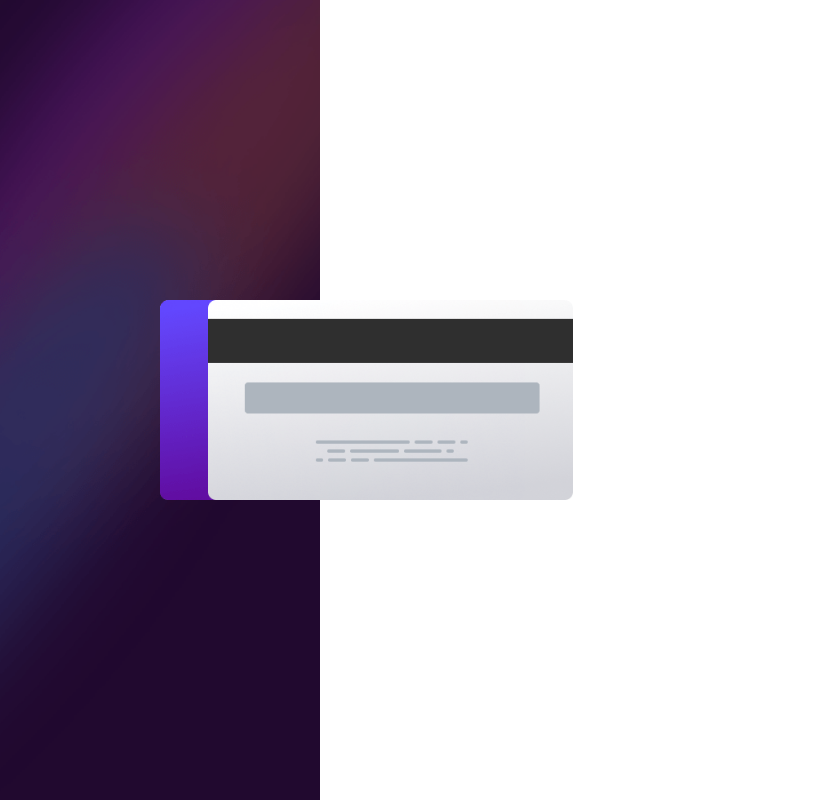
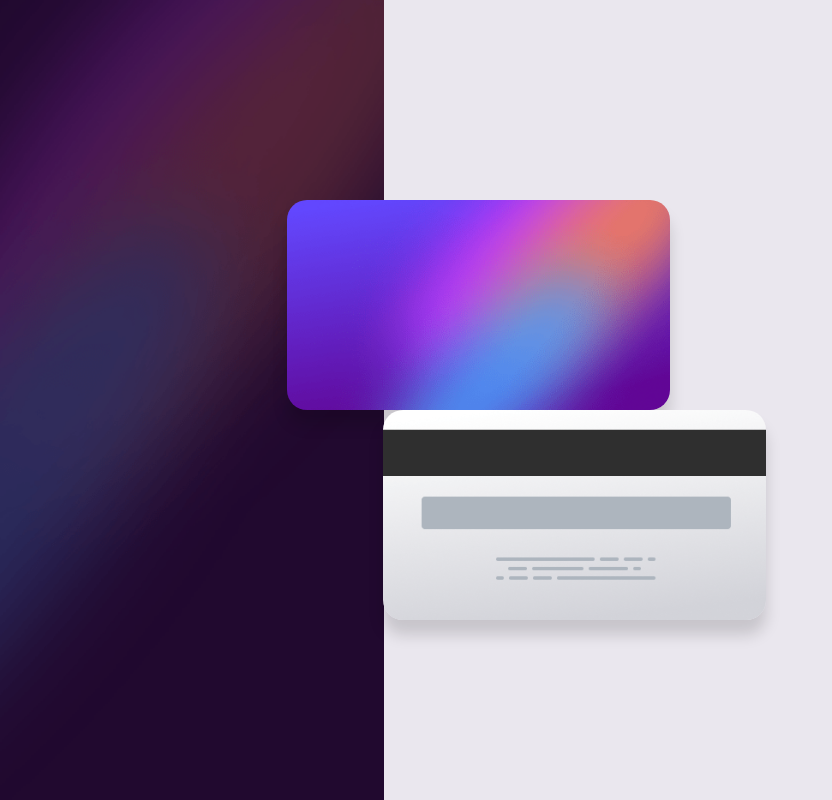
Before and after one commit to Lincoln-Araujo/Interactive-card-details-form, a React (Create React App) app: page / in a window 1280 px wide. Shown: the whole page, without its empty margins (0-832 px from the left). Built offline with nearby package versions, Linux system fonts and the light colour scheme.

Commit message:
putting a box shadow in the card images

```diff
--- a/src/index.css
+++ b/src/index.css
@@ -4,11 +4,15 @@
   font-family: sans-serif;
 }
 
+html {
+  background-color: rgb(234, 231, 238);
+}
+
 .color-bar {
   background-image: url('/src/images/bg-main-desktop.png');
-  display:inline-flex;
+  display:flex;
   height: 100vh;
-  width: 25%;
+  width: 30%;
   padding: 0;
   color: white;
   background-position: 30% 45%;
@@ -18,24 +22,29 @@
   background-size: cover;
   -o-background-size: cover;
   align-items: center;
+  text-align: center;
+}
+
+.container {
+  height: 50%;
+  display:flex;
+  flex-direction: column;
+  justify-content: space-around;
+}
+
+.card {
+  height: 210px;
+  position: absolute;
+  box-shadow: 0px 15px 15px rgba(0, 0, 0, 0.15);
+  border-radius: 20px;
+}
+
+#front-card {
+  left: 75%;
   position: relative;
 }
 
-.container {
-  height: 80%;
-  display: flex;
-  align-items: center;
+#back-card {
+  left: 100%;
+  position: relative;
 }
-
-.card {
-  height: 200px;
-  position: absolute;
-}
-
-#front-card {
-  left: 50%;
-}
-
-#back-card {
-  left: 65%;
-}
```
